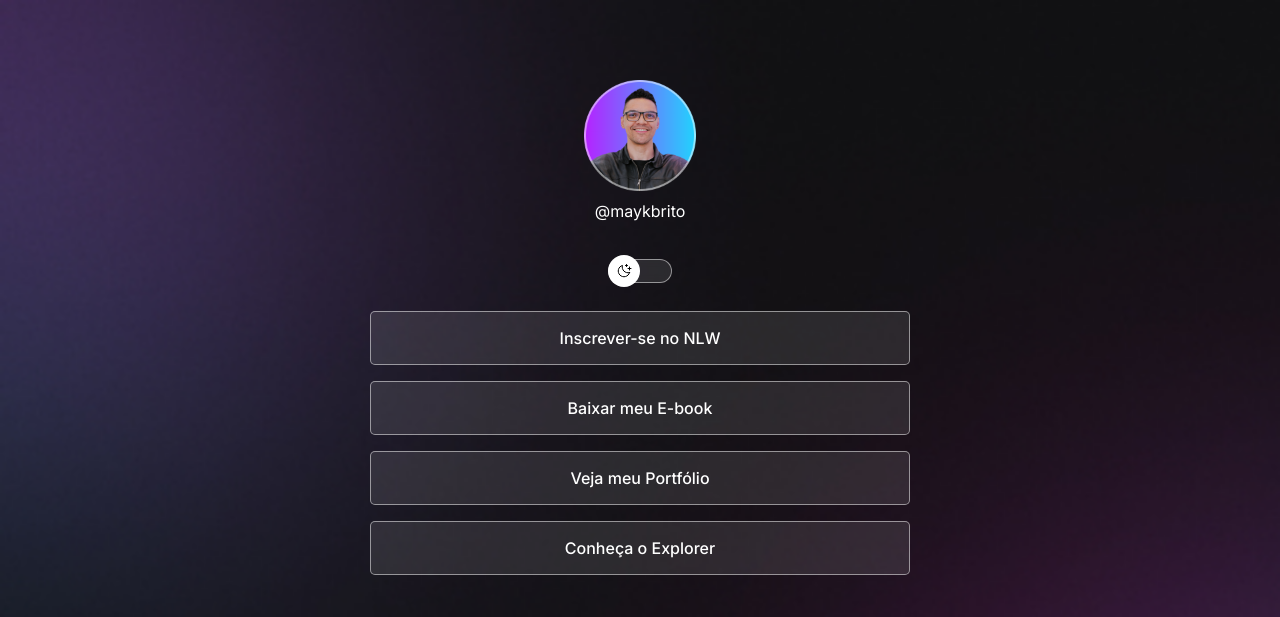
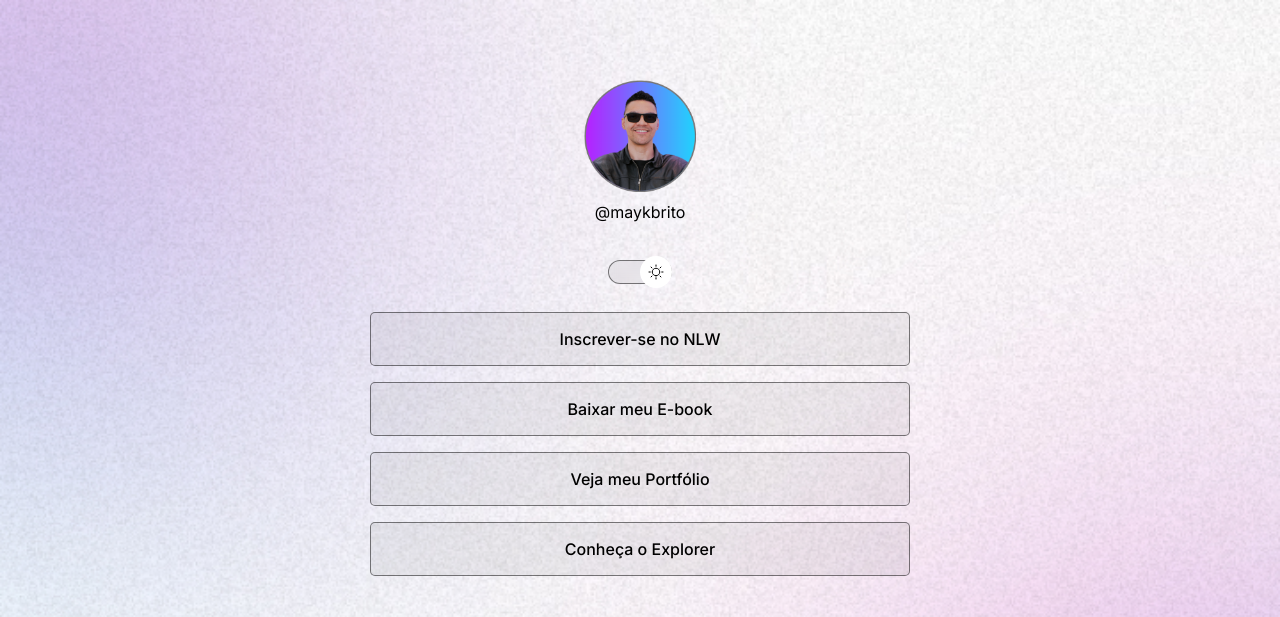
Before and after one commit to nathlessa/projeto_devLinks, a plain HTML site: page index.html in a window 1280 px wide. Both pictures are taken after a click on the element 640 px from the left and 271 px from the top of the page. Shown: the top 617 px of the page. Drawn offline with nearby package versions, Linux system fonts and the light colour scheme.

Commit message:
changes photos and photos alt

```diff
--- a/index.html
+++ b/index.html
@@ -1,5 +1,5 @@
 <!DOCTYPE html>
-<html lang="pt-br" class="light">
+<html lang="pt-br">
   <head>
     <link rel="preconnect" href="https://fonts.googleapis.com" />
     <link rel="preconnect" href="https://fonts.gstatic.com" crossorigin />
@@ -17,7 +17,7 @@
   <body>
     <div id="conteiner">
       <div id="profile">
-        <img src="./assets/assets/avatar_dark.png" alt="Foto Maykbrito" />
+        <img src="./assets/assets/avatar.png" alt="Foto Maykbrito sorrindo, usando óculos e camisa preta, barba e fundo amarelo" />
         <p>@maykbrito</p>
       </div>
 
--- a/script.js
+++ b/script.js
@@ -1,12 +1,24 @@
 function toggleMode() {
   const html = document.documentElement
+  html.classList.toggle("light")
 
-  //if (html.classList.contains('light')) {
-  //  html.classList.remove('light')
-  //}
-  //else{
-  //html.classList.add('light')
-  //}
+  const img = document.querySelector("#profile img")
 
-  html.classList.toggle('light')
+  if (html.classList.contains("light")) {
+    img.setAttribute("src", "./assets/assets/avatar-light.png")
+  } else {
+    img.setAttribute("src", "./assets/assets/avatar.png")
+  }
+
+   if (html.classList.contains("light")) {
+     img.setAttribute(
+       "alt",
+       "Foto Maykbrito sorrindo, usando óculos escuro e jaqueta de couro preta, sem barba e fundo em gradiente azul, rosa e roxo"
+     )
+   } else {
+     img.setAttribute(
+       "alt",
+       "Foto Maykbrito sorrindo, usando óculos e camisa preta, barba e fundo amarelo"
+     )
+   }
 }
```
Also changed, not shown: assets/assets/preview.jpg (renamed from .github/preview.jpg).
